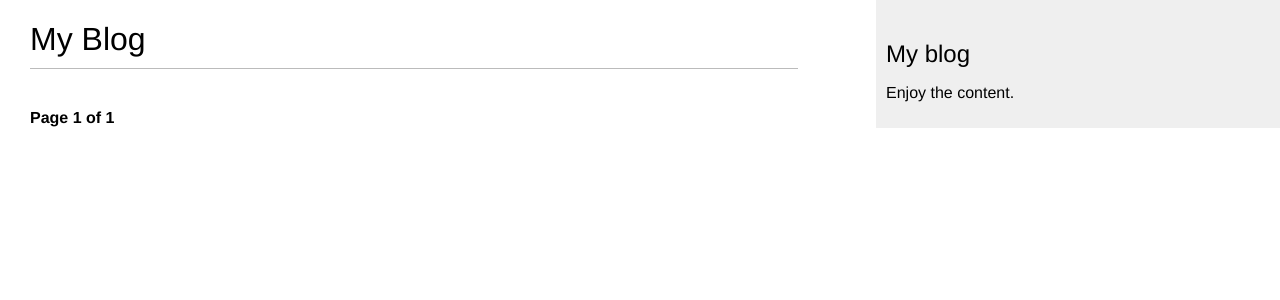
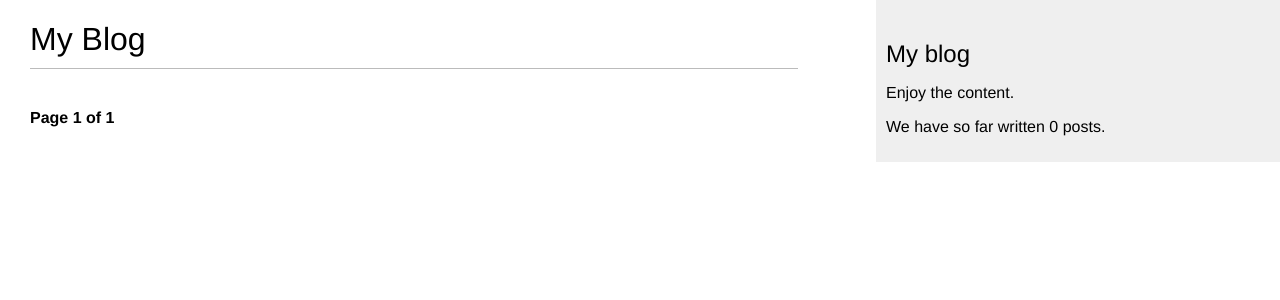
Before and after one commit to alindafortunate/Deep_Dive_in_Django_After_ALX, a Django app: page / in a window 1280 px wide. Shown: the top 300 px of the page. Run offline with Django 5.2, Linux system fonts and the light colour scheme; data that the repository does not hold is empty.

Commit message:
Defined the function that I will decorate into an inclusion tag

```diff
--- a/blog_site/blog/templates/blog/base.html
+++ b/blog_site/blog/templates/blog/base.html
@@ -21,6 +21,7 @@
     <div id="sidebar">
         <h2>My blog</h2>
         <p>Enjoy the content.</p>
+        <p>We have so far written {% total_posts %} posts.</p>
 
 
     </div>
--- a/blog_site/blog/templatetags/blog_tags.py
+++ b/blog_site/blog/templatetags/blog_tags.py
@@ -7,3 +7,7 @@ register = template.Library()
 @register.simple_tag
 def total_posts():
     return Post.published.count()
+
+
+def show_latest_posts(count=5):
+    latest_posts = Post.published.order_by("-publish")[:count]
```
